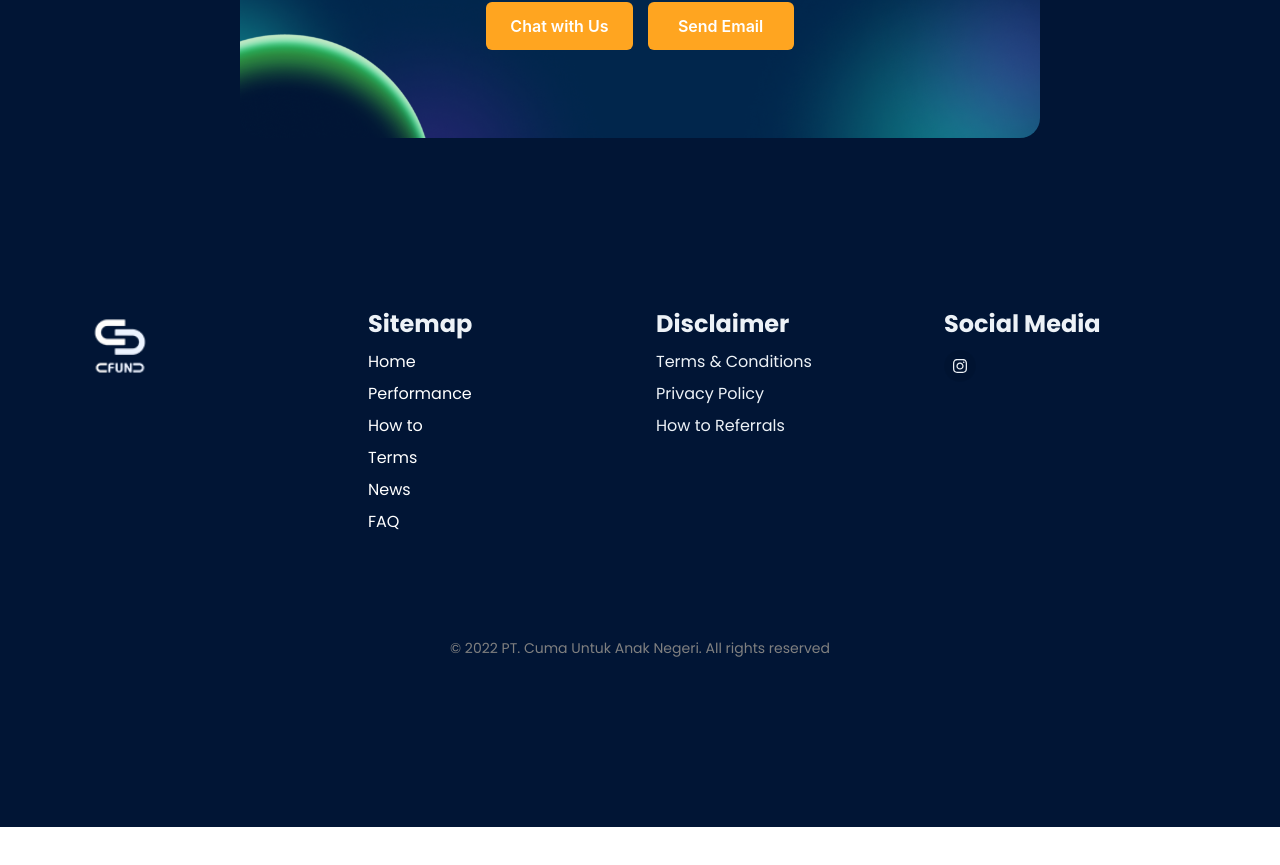
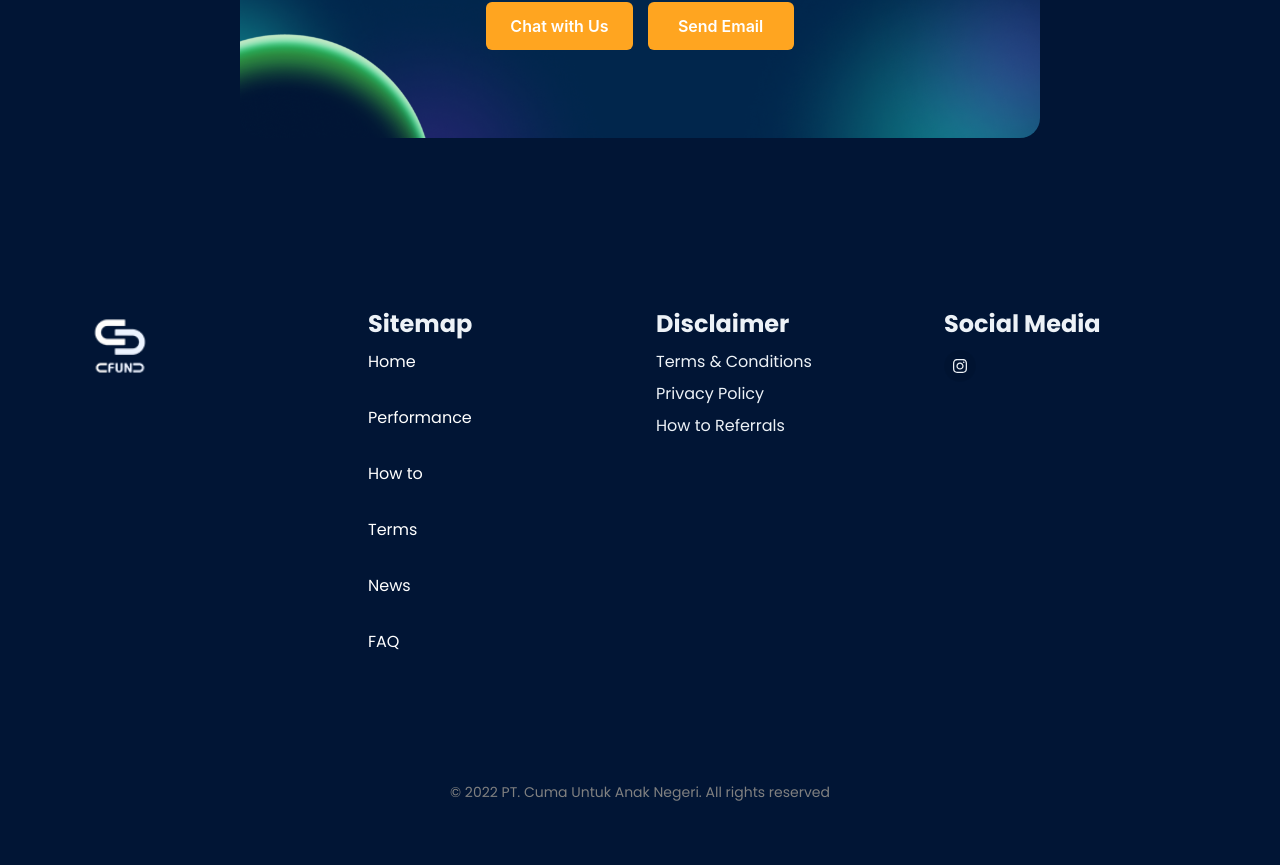
Before and after one commit to Dmarcellakbar/next-landing, a Next.js app: page / in a window 1280 px wide. Shown: the part 6541-7406 px from the top of the page. Before the commit the page ends 7368 px from the top, so only its background shows below. Built offline with nearby package versions, Linux system fonts and the light colour scheme.

Commit message:
update-cursor

```diff
--- a/components/Layout/Footer/Footer.tsx
+++ b/components/Layout/Footer/Footer.tsx
@@ -66,28 +66,40 @@ import {
                 />
                 </Box>
             </Stack>
-            <Stack align={'flex-start'} cursor={'pointer'}>
+            <Stack align={'flex-start'}>
               <div style={{ fontWeight: 'bold', fontSize: '24px' }}>
                 <Text>Sitemap</Text>
               </div>
+              <Box cursor={'pointer'}>
               <Link to="section1" smooth={true} style={{ backgroundColor:'transparent', marginRight: '5%' }}>
                 <Text fontSize={'16px'} style={{ textAlign:'center', color: 'white' }}>Home</Text>
               </Link>
+              </Box>
+              <Box cursor={'pointer'}>
               <Link to="section2" smooth={true} style={{ backgroundColor:'transparent', marginRight: '5%' }}>
                 <Text fontSize={'16px'}  style={{ textAlign:'center', color: 'white' }}>Performance</Text>
               </Link>
+              </Box>
+              <Box cursor={'pointer'}>
               <Link to="section3" smooth={true} style={{ backgroundColor:'transparent', marginRight: '5%' }}>
                 <Text fontSize={'16px'}  style={{ textAlign:'center', color: 'white' }}>How to</Text>
               </Link>
+              </Box>
+              <Box cursor={'pointer'}>
               <Link to="section4" smooth={true} style={{ backgroundColor:'transparent', marginRight: '5%' }}>
                 <Text  fontSize={'16px'} style={{ textAlign:'center', color: 'white' }}>Terms</Text>
               </Link>
+              </Box>
+              <Box cursor={'pointer'}>
               <Link to="section5" smooth={true} style={{ backgroundColor:'transparent', marginRight: '5%' }}>
                 <Text fontSize={'16px'} style={{ textAlign:'center', color: 'white' }}>News</Text>
               </Link>
+              </Box>
+              <Box cursor={'pointer'}>
               <Link to="section6" smooth={true} style={{ backgroundColor:'transparent', marginRight: '5%'}}>
                 <Text fontSize={'16px'} style={{ textAlign:'center', color: 'white' }}>FAQ</Text>
               </Link>
+              </Box>
             </Stack>
             <Stack align={'flex-start'}>
             <div style={{ fontWeight: 'bold', fontSize: '24px' }}>
--- a/components/Layout/Navbar/Navbar.tsx
+++ b/components/Layout/Navbar/Navbar.tsx
@@ -84,25 +84,37 @@ export default function Simple() {
 
             {isOpen ? (
             <Box pb={4} display={{ md: 'none' }} fontSize={'24px'} fontWeight={'semibold'}>
-            <Stack as={'nav'} spacing={4} cursor={'pointer'}>
+            <Stack as={'nav'} spacing={4} >
+                <Box cursor={'pointer'}>
                 <Link to="section1" smooth={true} >
                     Home
                 </Link>
+                </Box>
+                <Box cursor={'pointer'}>
                 <Link to="section2" smooth={true} >
                     Performance
                 </Link>
+                </Box>
+                <Box cursor={'pointer'}>
                 <Link to="section3" smooth={true} >
                     How to
                 </Link>
+                </Box>
+                <Box cursor={'pointer'}>
                 <Link to="section4" smooth={true} >
                     Terms
                 </Link>
+                </Box>
+                <Box cursor={'pointer'}>
                 <Link to="section5" smooth={true} >
                     News
                 </Link>
+                </Box>
+                <Box cursor={'pointer'}>
                 <Link to="section6" smooth={true} >
                     FAQ
                 </Link>
+                </Box>
                 <a  href='Login'>
                     <Button id='button-test2' color='white' bgColor='#FFA520' variant='solid' w={'100%'}>
                         Login
```
